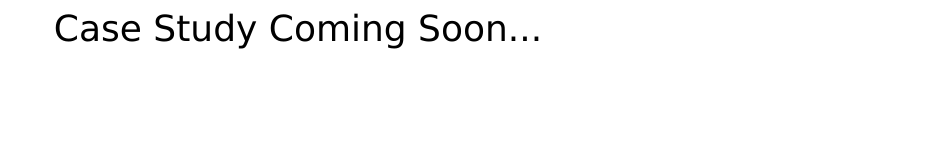
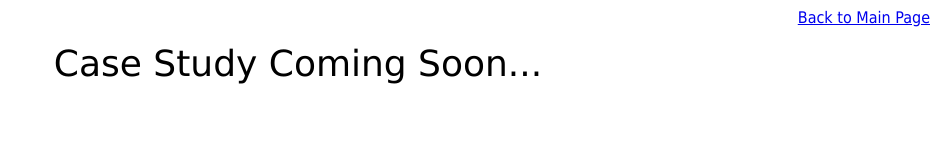
Before and after one commit to joncancode/enact_case, a plain HTML site: page index.html in a window 1280 px wide. Shown: the whole page, without its empty margins (342-1280 px from the left). Drawn offline with Linux system fonts and the light colour scheme.

Commit message:
back to main page added

```diff
--- a/index.html
+++ b/index.html
@@ -1,3 +1,6 @@
+<p style="text-align: right;">
+  <a href="https://joncancode.github.io/home/" rel="noopener noreferrer"><span style="font-family: Tahoma, Geneva, sans-serif;">Back to Main Page</span></a>
+</p>
 <p style="text-align: center;"><span style="font-family: Verdana, Geneva, sans-serif; font-size: 36px;">Case Study Coming Soon...</span></p>
 <p style="text-align: center;">
   <br>
```
